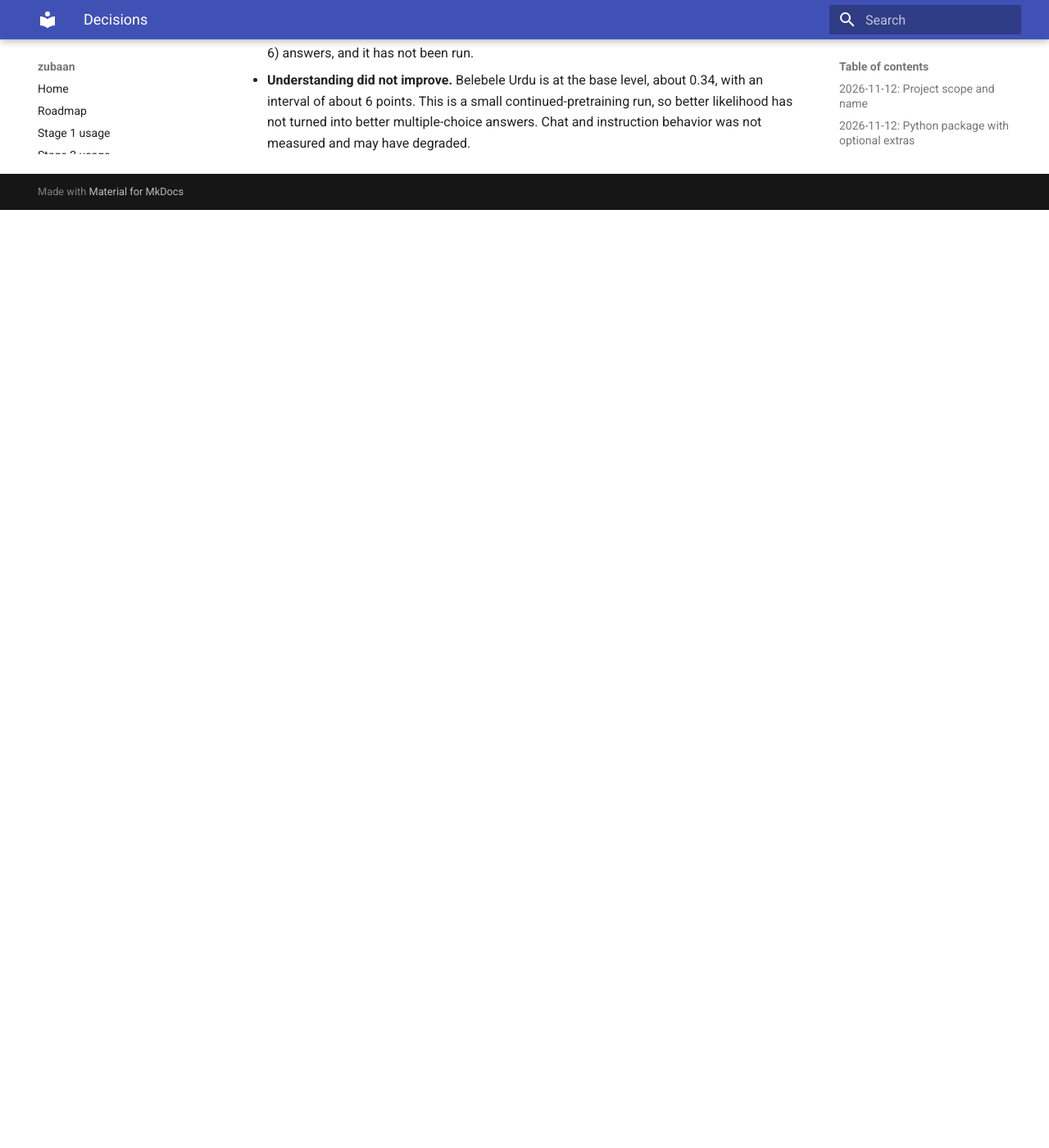
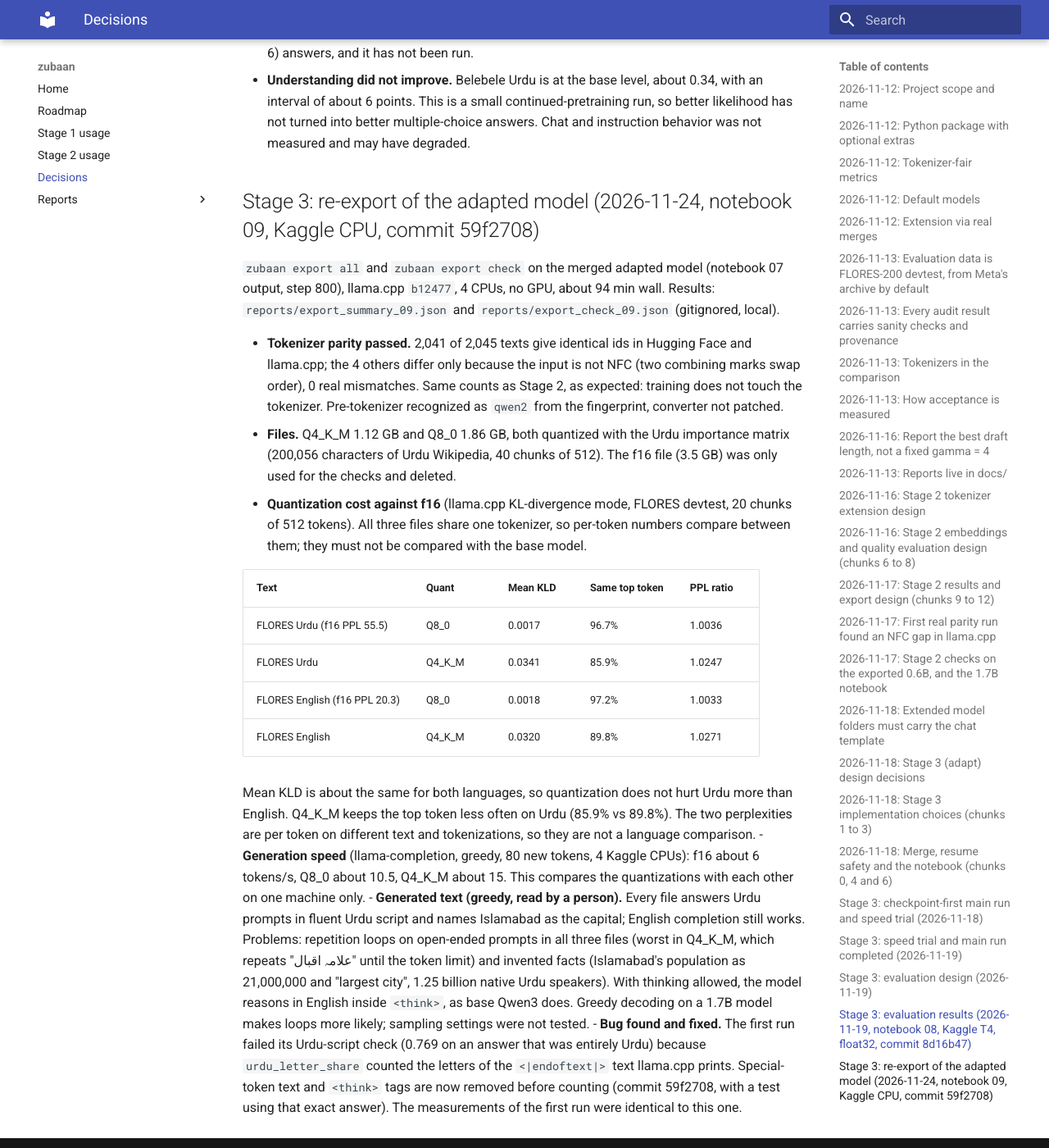
Before and after one commit to Hashir-Aziz123/zubaan, an MkDocs documentation site: the page built from docs/decisions.md, in a window 1280 px wide and 1400 px high, scrolled down 14547 px. Shown: the whole window at 82% size. Built offline with MkDocs 1.6.1 and Material for MkDocs 9.7.7, drawn with Linux system fonts in a browser that asks for light colours; before the commit the page ends 14803 px from its top, so only the background shows below that.

Commit message:
docs: record notebook 09 re-export results
Co-Authored-By: Claude Opus 5.5 <noreply@anthropic.com>

```diff
--- a/docs/decisions.md
+++ b/docs/decisions.md
@@ -216,3 +216,23 @@ How to read it, and what is not shown:
 - **The English gain (1.208 to 1.066) is not evidence that English got better.** The likely causes are that the base is a chat model, whose raw-text likelihood is worse than a model tuned on plain text, and that the replay text is English Wikipedia, close to FLORES in style. Neither cause is tested here. What the result does show is that English was not damaged by this metric.
 - **Not attributable to the tokenizer.** The gain comes from adding 16M tokens of Urdu training, which the base never had. Whether the extended tokenizer helps or hurts quality against the same training on the base tokenizer is exactly what the compute-matched control (decision 6) answers, and it has not been run.
 - **Understanding did not improve.** Belebele Urdu is at the base level, about 0.34, with an interval of about 6 points. This is a small continued-pretraining run, so better likelihood has not turned into better multiple-choice answers. Chat and instruction behavior was not measured and may have degraded.
+
+## Stage 3: re-export of the adapted model (2026-11-24, notebook 09, Kaggle CPU, commit 59f2708)
+
+`zubaan export all` and `zubaan export check` on the merged adapted model (notebook 07 output, step 800), llama.cpp `b12477`, 4 CPUs, no GPU, about 94 min wall. Results: `reports/export_summary_09.json` and `reports/export_check_09.json` (gitignored, local).
+
+- **Tokenizer parity passed.** 2,041 of 2,045 texts give identical ids in Hugging Face and llama.cpp; the 4 others differ only because the input is not NFC (two combining marks swap order), 0 real mismatches. Same counts as Stage 2, as expected: training does not touch the tokenizer. Pre-tokenizer recognized as `qwen2` from the fingerprint, converter not patched.
+- **Files.** Q4_K_M 1.12 GB and Q8_0 1.86 GB, both quantized with the Urdu importance matrix (200,056 characters of Urdu Wikipedia, 40 chunks of 512). The f16 file (3.5 GB) was only used for the checks and deleted.
+- **Quantization cost against f16** (llama.cpp KL-divergence mode, FLORES devtest, 20 chunks of 512 tokens). All three files share one tokenizer, so per-token numbers compare between them; they must not be compared with the base model.
+
+| Text | Quant | Mean KLD | Same top token | PPL ratio |
+| --- | --- | --- | --- | --- |
+| FLORES Urdu (f16 PPL 55.5) | Q8_0 | 0.0017 | 96.7% | 1.0036 |
+| FLORES Urdu | Q4_K_M | 0.0341 | 85.9% | 1.0247 |
+| FLORES English (f16 PPL 20.3) | Q8_0 | 0.0018 | 97.2% | 1.0033 |
+| FLORES English | Q4_K_M | 0.0320 | 89.8% | 1.0271 |
+
+  Mean KLD is about the same for both languages, so quantization does not hurt Urdu more than English. Q4_K_M keeps the top token less often on Urdu (85.9% vs 89.8%). The two perplexities are per token on different text and tokenizations, so they are not a language comparison.
+- **Generation speed** (llama-completion, greedy, 80 new tokens, 4 Kaggle CPUs): f16 about 6 tokens/s, Q8_0 about 10.5, Q4_K_M about 15. This compares the quantizations with each other on one machine only.
+- **Generated text (greedy, read by a person).** Every file answers Urdu prompts in fluent Urdu script and names Islamabad as the capital; English completion still works. Problems: repetition loops on open-ended prompts in all three files (worst in Q4_K_M, which repeats "علامہ اقبال" until the token limit) and invented facts (Islamabad's population as 21,000,000 and "largest city", 1.25 billion native Urdu speakers). With thinking allowed, the model reasons in English inside `<think>`, as base Qwen3 does. Greedy decoding on a 1.7B model makes loops more likely; sampling settings were not tested.
+- **Bug found and fixed.** The first run failed its Urdu-script check (0.769 on an answer that was entirely Urdu) because `urdu_letter_share` counted the letters of the `<|endoftext|>` text llama.cpp prints. Special-token text and `<think>` tags are now removed before counting (commit 59f2708, with a test using that exact answer). The measurements of the first run were identical to this one.
```
Also changed, not shown: continue.md (+4 -2 lines).
